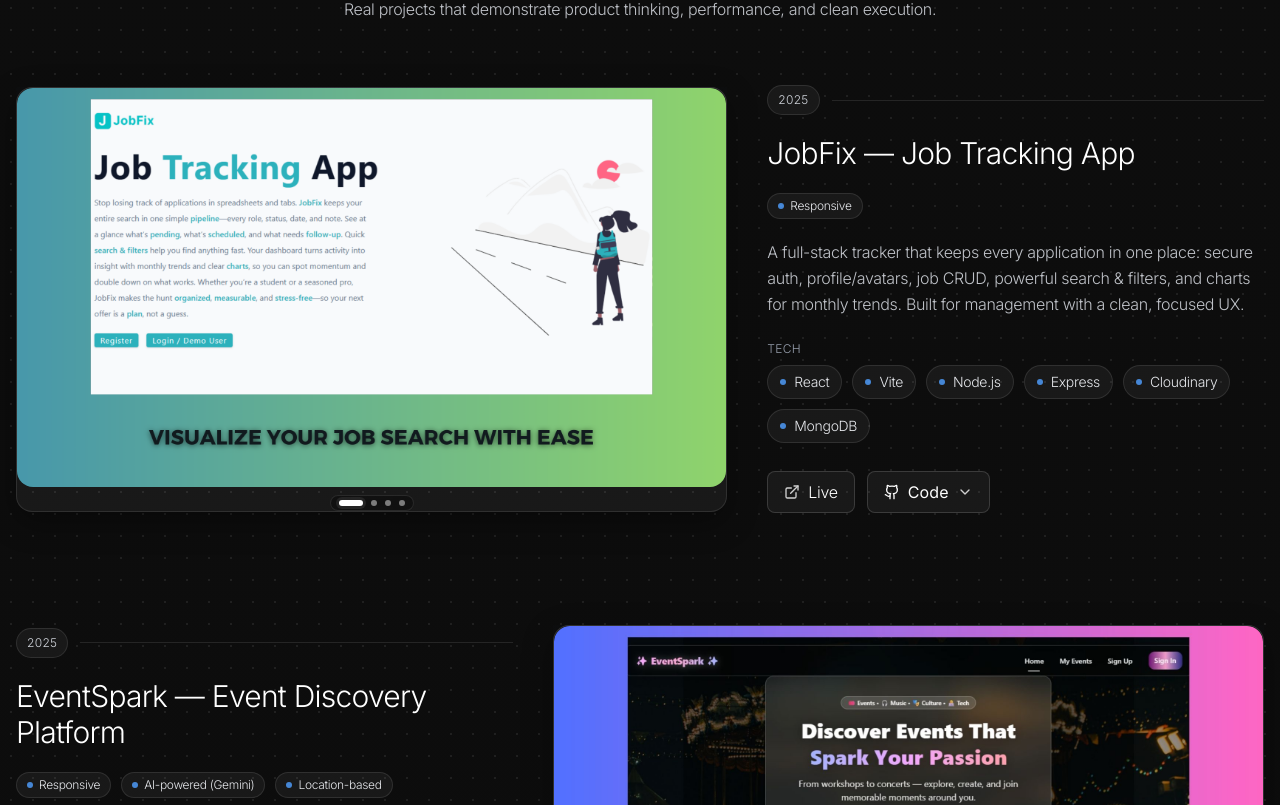
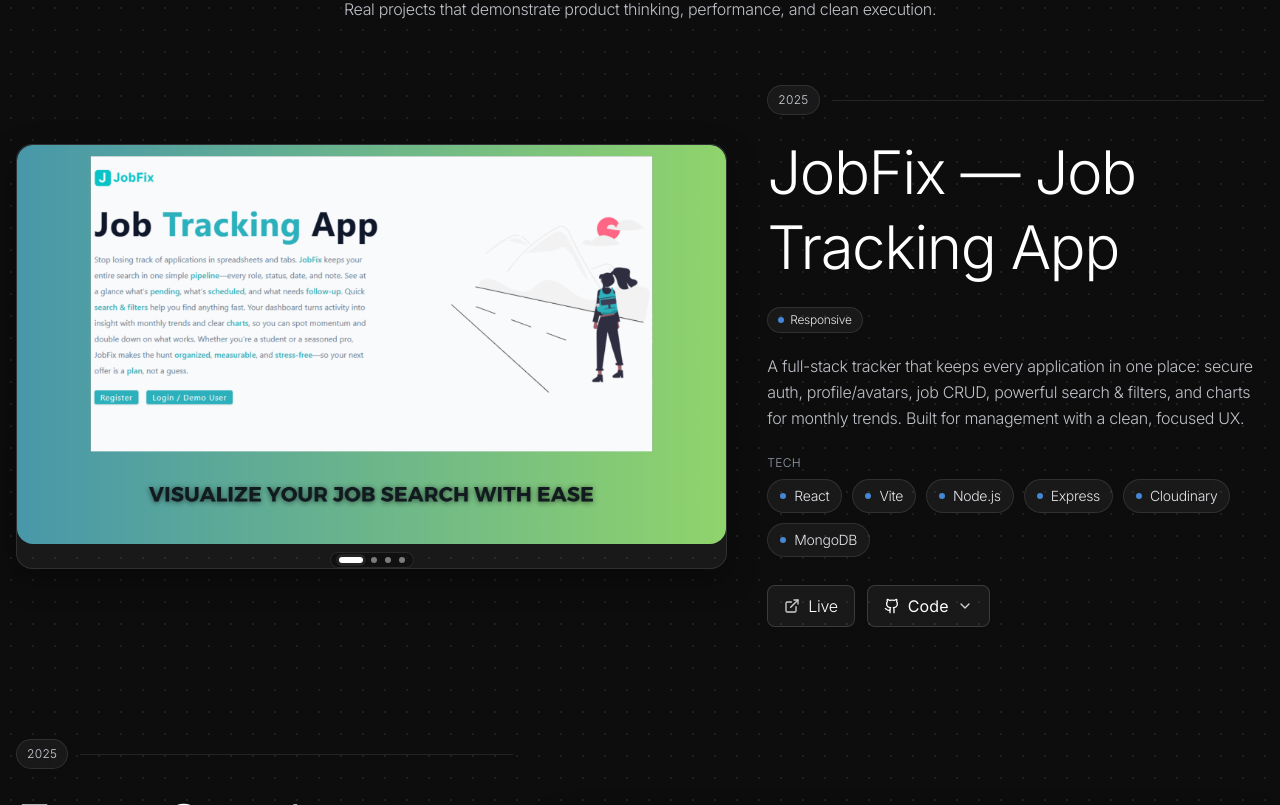
Before and after one commit to paramveer02/my-dev-portfolio, a React (Vite) app: page / in a window 1280 px wide. Shown: the part 1895-2700 px from the top of the page. Built offline with nearby package versions, Linux system fonts and the light colour scheme.

Commit message:
fix: refactoring header title size

```diff
--- a/src/components/ProjectShowcase.jsx
+++ b/src/components/ProjectShowcase.jsx
@@ -255,7 +255,7 @@ export default function ProjectShowcase({ project, index }) {
             <div className="h-px flex-1 bg-white/10" />
           </div>
 
-          <h3 className="text-2xl md:text-3xl font-light text-white">
+          <h3 className="text-[clamp(3.75rem,3.6vw,2.75rem)] leading-tight font-light text-white tracking-tight">
             {title}
           </h3>
 
```
